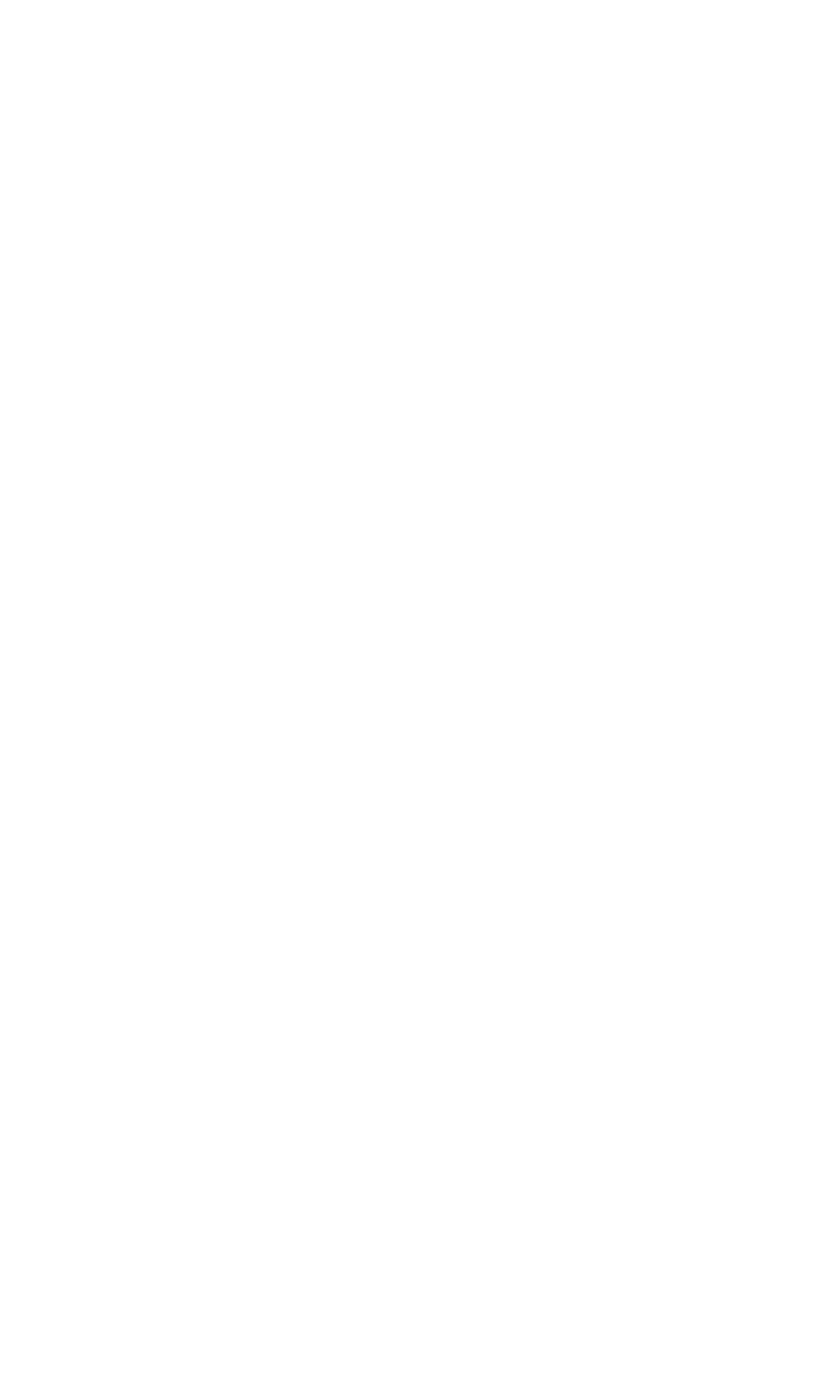
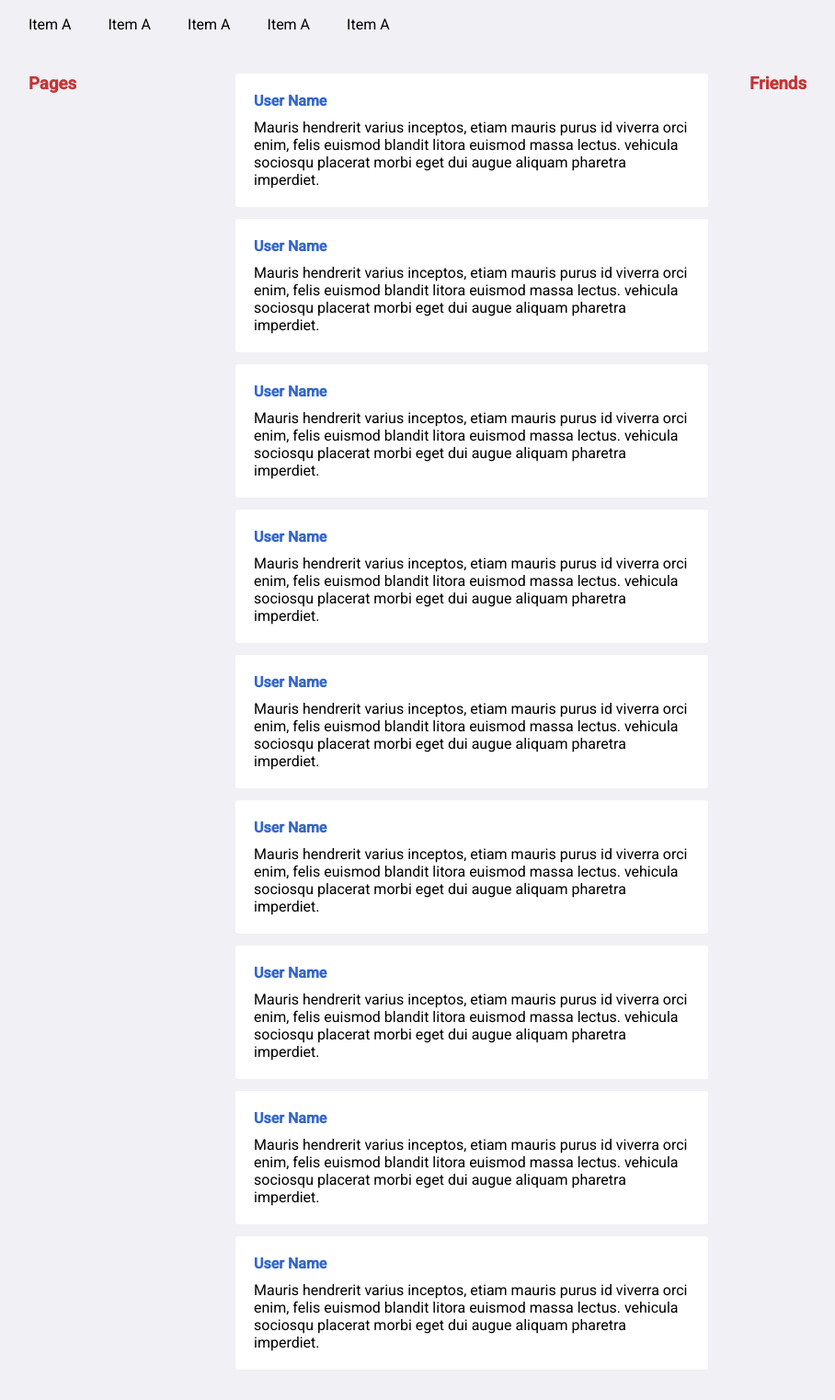
Before and after one commit to paulocezarphp/socialnetwork, a PHP site: page / in a window 1280 px wide. Before the commit the part shown is empty. Shown: the whole page at 92% size, without its empty margins (117-1025 px from the left). Run offline with PHP 8.4, Linux system fonts and the light colour scheme.

Commit message:
v0.02 - Defining the structure and appearance of the social network
This time we are going to add some more basic structures to our social network, first we will create the website template so that we can base ourselves a little better on our project. After that we created some structures and functions that we will implement a little later.

```diff
--- a/app/system/css/style.css
+++ b/app/system/css/style.css
@@ -0,0 +1 @@
+@import url('https://fonts.googleapis.com/css2?family=Roboto:ital,wght@0,400;0,500;1,700&display=swap');
--- a/app/system/css/style_desktop.css
+++ b/app/system/css/style_desktop.css
@@ -0,0 +1,109 @@
+@media only screen and (min-width: 901px){
+
+    *{
+    	padding: 0px;
+    	margin: 0px;
+    }
+
+	body{
+		padding: 0px;
+		margin: 0px;
+		font-family: 'Roboto', sans-serif;
+	}
+
+	.site{
+		position: fixed;
+		width: 100%;
+		height: 100%;
+		z-index: 1;
+		background: #f0f0f5;
+		overflow-y: auto;
+	}
+
+
+    /*---------------------------------------------------
+	GRID AND CARDS
+	---------------------------------------------------*/
+	.container{
+		width: 1024px;
+		transform: translateX(-50%);
+		left: 50%;
+		position: relative;
+		margin-top: 60px;
+	}
+
+
+    .cardpost{
+        background: #fff;
+        border-radius: 3px;
+        margin-bottom: 13px;
+    }
+
+    .cardpost-context{
+        padding: 20px;
+    }
+
+    .cardpost-title{
+        color: #3366cc;
+        font-weight: bold;
+        margin-bottom: 10px;
+    }
+
+    .cardpost-text{
+
+    }
+
+
+	/*---------------------------------------------------
+	GRID
+	---------------------------------------------------*/
+    .grid{
+        display: grid;
+        grid-template-columns: 220px auto 240px;
+        grid-gap: 5px;
+    }
+
+    .grid-left{
+        padding: 20px;
+        color: #c43434;
+    }
+
+    .grid-center{
+        padding: 20px;
+    }
+
+    .grid-right{
+        padding: 20px;
+        color: #c43434;
+    }
+
+
+    /*---------------------------------------------------
+	MENU
+	---------------------------------------------------*/
+    .menu{
+        position: relative;
+        left: 0px;
+        top: 0px;
+        width: 1024px;
+
+        transform: translateX(-50%);
+        left: 50%;
+    }
+
+    .menu-item{
+        padding: 17px 20px;
+        float: left;
+
+    }
+
+    .menu-icon{
+
+    }
+
+    .menu-input{
+
+    }
+
+
+}
--- a/app/system/css/style_mobile.css
+++ b/app/system/css/style_mobile.css
@@ -0,0 +1,9 @@
+@media only screen and (min-width: 300px) and (max-width: 600px){
+
+	body{
+		padding: 0px;
+		margin: 0px;
+		background: #f2f2f2;
+	}
+
+}
--- a/app/system/css/style_tablet.css
+++ b/app/system/css/style_tablet.css
@@ -0,0 +1,9 @@
+@media only screen and (min-width: 601px) and (max-width: 900px){
+
+	body{
+		padding: 0px;
+		margin: 0px;
+		background: #f2f2f2;
+	}
+
+}
--- /dev/null
+++ b/app/system/page_home.php
@@ -0,0 +1,93 @@
+<div class="menu">
+	<div class="menu-item">Item A</div>
+	<div class="menu-item">Item A</div>
+	<div class="menu-item">Item A</div>
+	<div class="menu-item">Item A</div>
+	<div class="menu-item">Item A</div>
+</div>
+
+
+<div class="container">
+	<div class="grid">
+		<div class="grid-left">
+			<h3>Pages</h3>
+		</div>
+		<div class="grid-center">
+			<div class="cardpost">
+				<div class="cardpost-context">
+					<div class="cardpost-title">User Name</div>
+					<div class="cardpost-text">
+						Mauris hendrerit varius inceptos, etiam mauris purus id viverra orci enim, felis euismod blandit litora euismod massa lectus. vehicula sociosqu placerat morbi eget dui augue aliquam pharetra imperdiet.
+					</div>
+				</div>
+			</div>
+			<div class="cardpost">
+				<div class="cardpost-context">
+					<div class="cardpost-title">User Name</div>
+					<div class="cardpost-text">
+						Mauris hendrerit varius inceptos, etiam mauris purus id viverra orci enim, felis euismod blandit litora euismod massa lectus. vehicula sociosqu placerat morbi eget dui augue aliquam pharetra imperdiet.
+					</div>
+				</div>
+			</div>
+			<div class="cardpost">
+				<div class="cardpost-context">
+					<div class="cardpost-title">User Name</div>
+					<div class="cardpost-text">
+						Mauris hendrerit varius inceptos, etiam mauris purus id viverra orci enim, felis euismod blandit litora euismod massa lectus. vehicula sociosqu placerat morbi eget dui augue aliquam pharetra imperdiet.
+					</div>
+				</div>
+			</div>
+			<div class="cardpost">
+				<div class="cardpost-context">
+					<div class="cardpost-title">User Name</div>
+					<div class="cardpost-text">
+						Mauris hendrerit varius inceptos, etiam mauris purus id viverra orci enim, felis euismod blandit litora euismod massa lectus. vehicula sociosqu placerat morbi eget dui augue aliquam pharetra imperdiet.
+					</div>
+				</div>
+			</div>
+			<div class="cardpost">
+				<div class="cardpost-context">
+					<div class="cardpost-title">User Name</div>
+					<div class="cardpost-text">
+						Mauris hendrerit varius inceptos, etiam mauris purus id viverra orci enim, felis euismod blandit litora euismod massa lectus. vehicula sociosqu placerat morbi eget dui augue aliquam pharetra imperdiet.
+					</div>
+				</div>
+			</div>
+			<div class="cardpost">
+				<div class="cardpost-context">
+					<div class="cardpost-title">User Name</div>
+					<div class="cardpost-text">
+						Mauris hendrerit varius inceptos, etiam mauris purus id viverra orci enim, felis euismod blandit litora euismod massa lectus. vehicula sociosqu placerat morbi eget dui augue aliquam pharetra imperdiet.
+					</div>
+				</div>
+			</div>
+			<div class="cardpost">
+				<div class="cardpost-context">
+					<div class="cardpost-title">User Name</div>
+					<div class="cardpost-text">
+						Mauris hendrerit varius inceptos, etiam mauris purus id viverra orci enim, felis euismod blandit litora euismod massa lectus. vehicula sociosqu placerat morbi eget dui augue aliquam pharetra imperdiet.
+					</div>
+				</div>
+			</div>
+			<div class="cardpost">
+				<div class="cardpost-context">
+					<div class="cardpost-title">User Name</div>
+					<div class="cardpost-text">
+						Mauris hendrerit varius inceptos, etiam mauris purus id viverra orci enim, felis euismod blandit litora euismod massa lectus. vehicula sociosqu placerat morbi eget dui augue aliquam pharetra imperdiet.
+					</div>
+				</div>
+			</div>
+			<div class="cardpost">
+				<div class="cardpost-context">
+					<div class="cardpost-title">User Name</div>
+					<div class="cardpost-text">
+						Mauris hendrerit varius inceptos, etiam mauris purus id viverra orci enim, felis euismod blandit litora euismod massa lectus. vehicula sociosqu placerat morbi eget dui augue aliquam pharetra imperdiet.
+					</div>
+				</div>
+			</div>
+		</div>
+		<div class="grid-right">
+			<h3>Friends</h3>
+		</div>
+	</div>
+</div>
--- a/app/system/php/functions_basic.php
+++ b/app/system/php/functions_basic.php
@@ -12,5 +12,4 @@
 
    }
 
-
 ?>
--- a/index.php
+++ b/index.php
@@ -2,8 +2,33 @@
 <html>
 <head>
 	<title>Social Network</title>
+	<meta name="viewport" content="width=device-width, initial-scale=1.0">
+	<meta http-equiv="X-UA-Compatible" content="IE=edge">
+	<link rel="sortcut icon" href="app/system/image/icon_radius.png" type="image/x-icon" />
+	<link rel="stylesheet" type="text/css" href="app/system/css/style.css">
+	<link rel="stylesheet" type="text/css" href="app/system/css/style_mobile.css">
+	<link rel="stylesheet" type="text/css" href="app/system/css/style_tablet.css">
+    <link rel="stylesheet" type="text/css" href="app/system/css/style_desktop.css">
 </head>
 <body>
+   <div class="site">
+
+   <?php
+
+     $user_validator = true;
+     @$page_view = $_GET['page'];
+
+        if($user_validator == true){
+           if($page_view == "home"){
+              include("app/system/page_home.php");
+           }else{
+              include("app/system/page_home.php");
+           }
+        }
+
+   ?>
+
+   </div>
 
 </body>
 </html>
```
Also changed, not shown: app/system/php/functions_cryptography.php (added, +11 -0 lines), app/system/php/validator_login.php (added, +11 -0 lines), app/system/php/validator_register.php (added, +23 -0 lines), app/system/image/icon.png (added), app/system/image/icon_radius.png (added), app/system/page_login.php (added), app/system/page_register.php (added).
